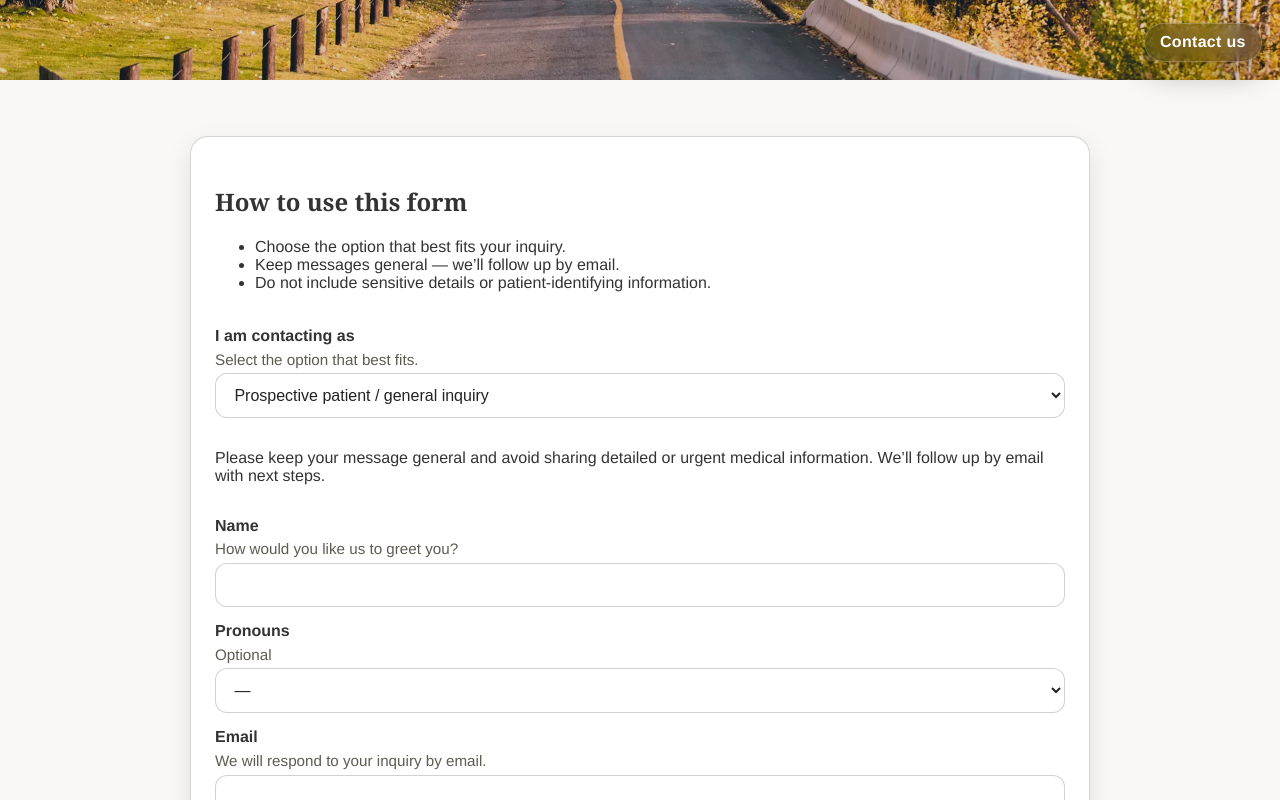
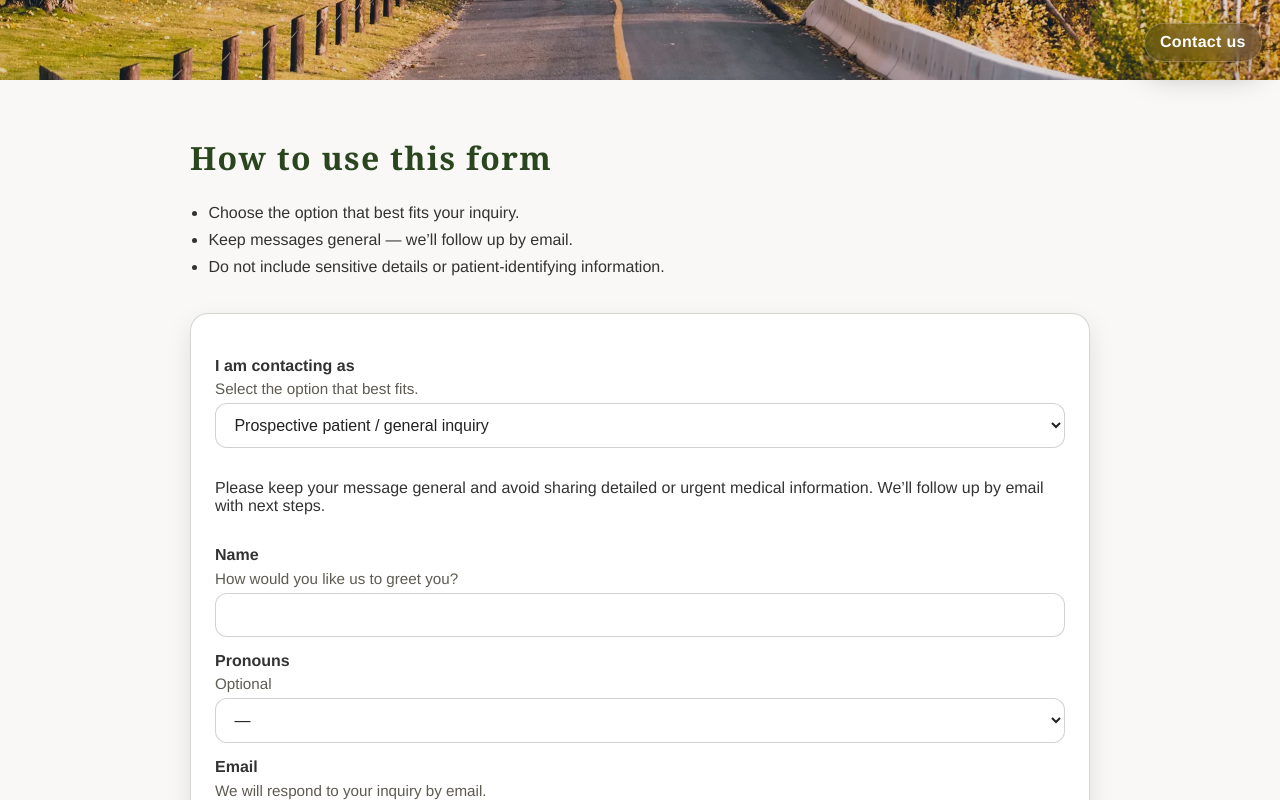
Before and after one commit to RachelKennedy09/guided-collective-therapy-2026, a React (Vite) app: page /contact in a window 1280 px wide. Shown: the part 720-1520 px from the top of the page. Built offline with nearby package versions, Linux system fonts and the light colour scheme.

Commit message:
Refactor Contact form layout and styles for improved usability and clarity

```diff
--- a/src/pages/Contact.jsx
+++ b/src/pages/Contact.jsx
@@ -141,7 +141,6 @@ export default function Contact() {
 
       {/* FORM */}
       <div className="contact-form-section">
-        <div className="contact-form-panel">
           <div className="contact-help">
             <h2 className="contact-help__title">How to use this form</h2>
             <ul className="contact-help__list">
@@ -151,7 +150,8 @@ export default function Contact() {
             </ul>
           </div>
 
-          <form
+
+        <div className="contact-form-panel"><form
             className="contact-form"
             name="guided-contact"
             method="POST"
--- a/src/style.css
+++ b/src/style.css
@@ -1215,6 +1215,10 @@ a {
   gap: 0.95rem;
 }
 
+.contact-form-panel .contact-form {
+  margin-top: 0;
+}
+
 .contact-field {
   display: grid;
   gap: 0.35rem;
@@ -1300,6 +1304,25 @@ a {
   padding: 3.5rem 1.25rem 5rem;
 }
 
+.contact-help {
+  width: min(900px, 92vw);
+  margin: 0 auto 2rem;
+}
+
+.contact-help__title {
+  margin: 0 0 1.25rem;
+  color: var(--section-title-color);
+  font-size: var(--section-title-size);
+  letter-spacing: var(--section-title-spacing);
+}
+
+.contact-help__list {
+  margin: 0;
+  padding-left: 1.15rem;
+  color: var(--text);
+  line-height: 1.7;
+}
+
 .contact-form-panel {
   width: min(900px, 92vw);
   margin: 0 auto;
```
